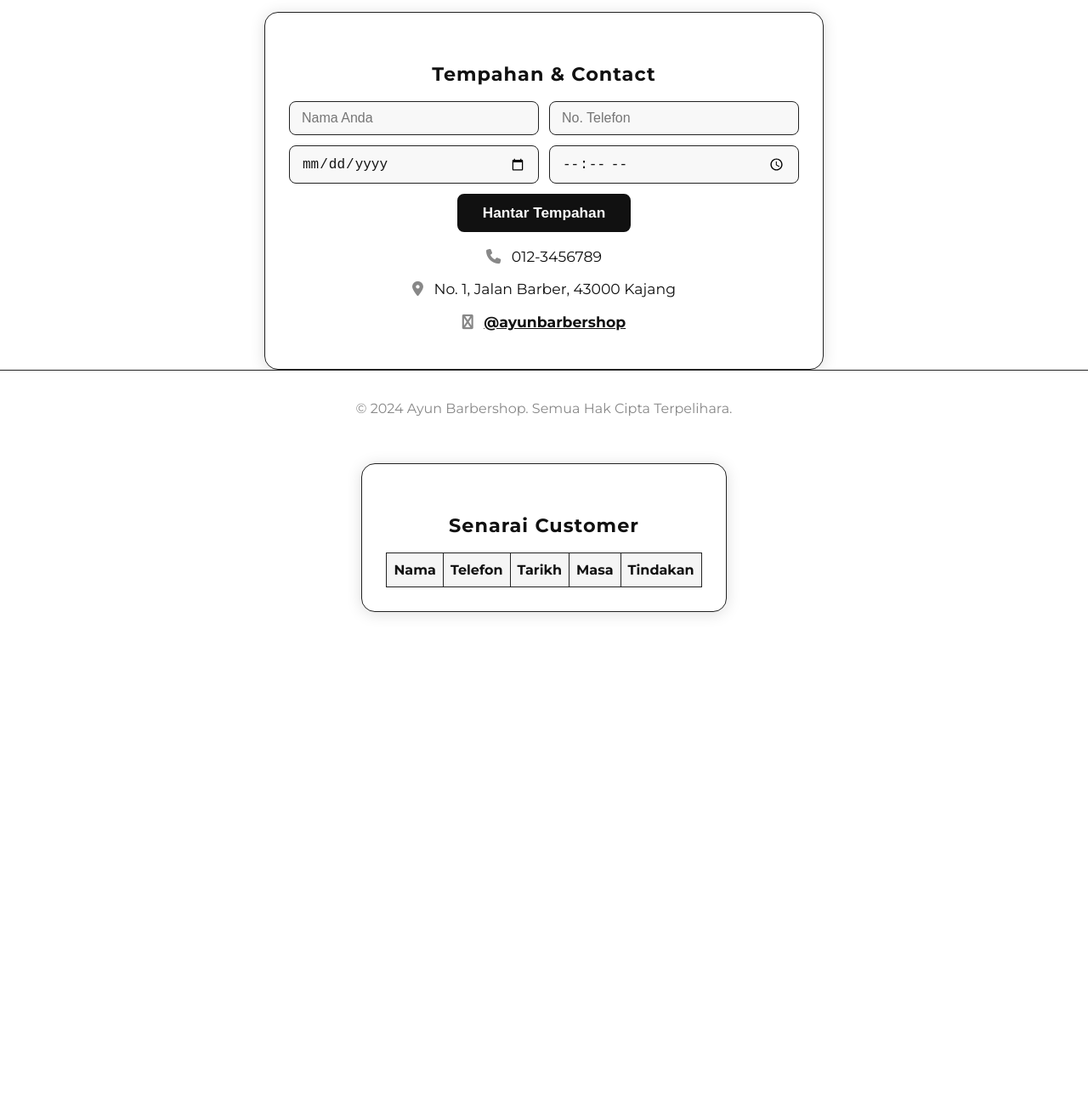
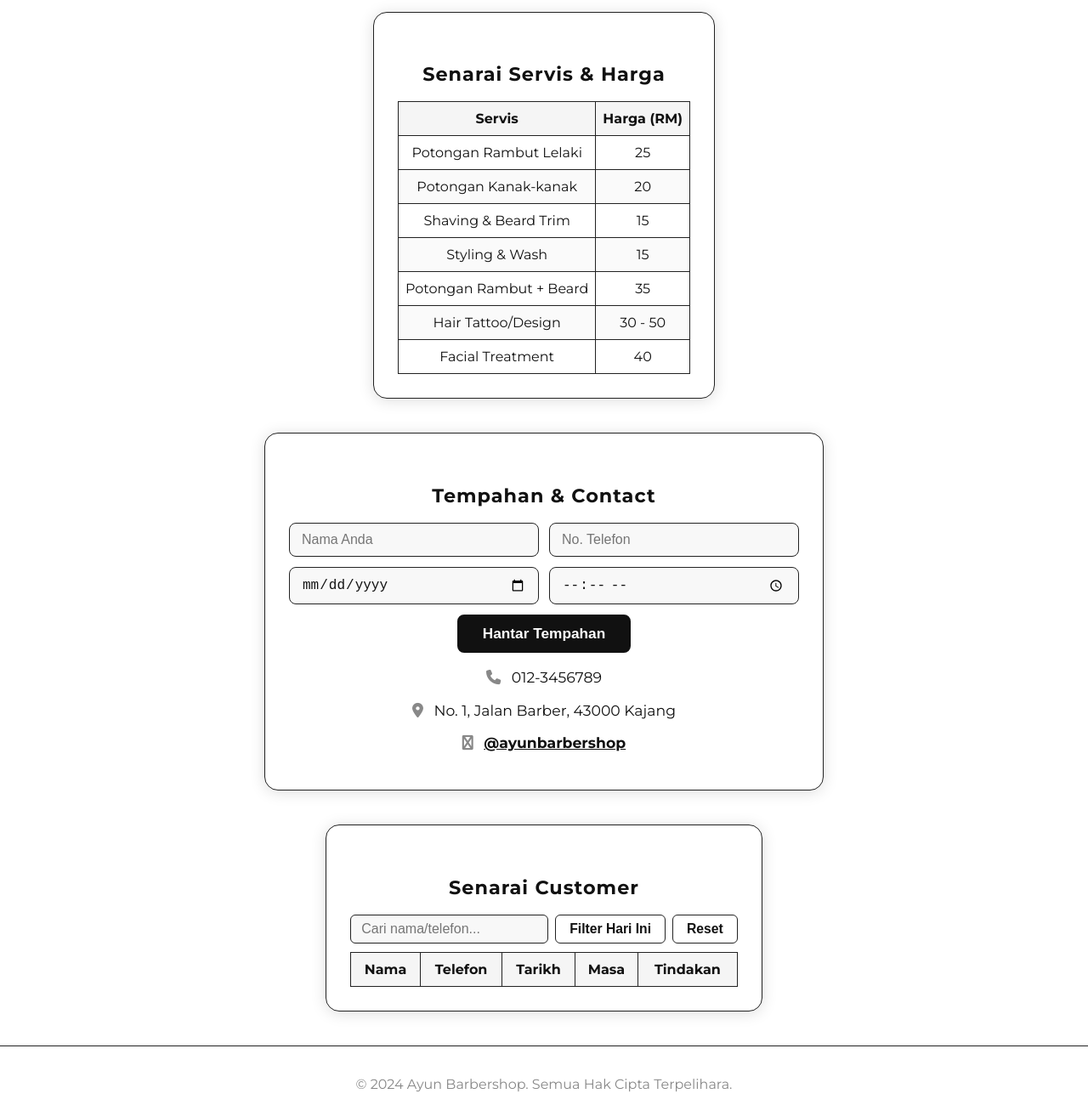
Before and after one commit to msaifulamirul/barbershop, a plain HTML site: page index.html in a window 1280 px wide. Shown: the part 1365-2665 px from the top of the page at 85% size. Before the commit the page ends 2125 px from the top, so only its background shows below. Drawn offline with nearby package versions, Linux system fonts and the light colour scheme.

Commit message:
Add service price table, customer search & filter to website

```diff
--- a/index.html
+++ b/index.html
@@ -43,6 +43,26 @@
       <li><i class="fa-solid fa-child"></i> Potongan Kanak-kanak</li>
     </ul>
   </div>
+  <div class="service-price-section">
+    <h3>Senarai Servis & Harga</h3>
+    <table class="service-price-table">
+      <thead>
+        <tr>
+          <th>Servis</th>
+          <th>Harga (RM)</th>
+        </tr>
+      </thead>
+      <tbody>
+        <tr><td>Potongan Rambut Lelaki</td><td>25</td></tr>
+        <tr><td>Potongan Kanak-kanak</td><td>20</td></tr>
+        <tr><td>Shaving & Beard Trim</td><td>15</td></tr>
+        <tr><td>Styling & Wash</td><td>15</td></tr>
+        <tr><td>Potongan Rambut + Beard</td><td>35</td></tr>
+        <tr><td>Hair Tattoo/Design</td><td>30 - 50</td></tr>
+        <tr><td>Facial Treatment</td><td>40</td></tr>
+      </tbody>
+    </table>
+  </div>
   <div class="contact-section" id="contact">
     <h3>Tempahan & Contact</h3>
     <form class="booking-form" autocomplete="off">
@@ -58,11 +78,13 @@
       <p><i class="fa-solid fa-instagram"></i> <a href="#" style="color:#111;">@ayunbarbershop</a></p>
     </div>
   </div>
-  <div class="footer">
-    &copy; 2024 Ayun Barbershop. Semua Hak Cipta Terpelihara.
-  </div>
   <div class="customer-list-section">
     <h3>Senarai Customer</h3>
+    <div class="customer-list-controls">
+      <input type="text" id="customer-search" placeholder="Cari nama/telefon..." />
+      <button id="customer-filter-btn">Filter Hari Ini</button>
+      <button id="customer-reset-btn">Reset</button>
+    </div>
     <table class="customer-table">
       <thead>
         <tr>
@@ -78,6 +100,9 @@
       </tbody>
     </table>
   </div>
+  <div class="footer">
+    &copy; 2024 Ayun Barbershop. Semua Hak Cipta Terpelihara.
+  </div>
   <script src="https://cdn.jsdelivr.net/npm/@supabase/supabase-js"></script>
   <script>
     const SUPABASE_URL = 'https://cgbyvgqmsjsrgqmihdas.supabase.co';
--- a/testing.css
+++ b/testing.css
@@ -502,3 +502,83 @@ body {
   .customer-list-section { padding: 12px 2px; }
   .customer-table th, .customer-table td { font-size: 0.92rem; padding: 6px 2px; }
 }
+
+.service-price-section {
+  max-width: 600px;
+  margin: 40px auto 0 auto;
+  background: var(--secondary);
+  border-radius: 16px;
+  box-shadow: 0 2px 18px #1112;
+  padding: 36px 28px 28px 28px;
+  text-align: center;
+  border: 1.5px solid var(--border);
+}
+.service-price-section h3 {
+  font-size: 1.4rem;
+  color: var(--primary);
+  margin-bottom: 18px;
+  font-weight: 700;
+  letter-spacing: 1px;
+}
+.service-price-table {
+  width: 100%;
+  border-collapse: collapse;
+  margin-top: 10px;
+  background: var(--secondary);
+}
+.service-price-table th, .service-price-table td {
+  border: 1px solid var(--border);
+  padding: 10px 8px;
+  font-size: 1rem;
+  color: var(--primary);
+}
+.service-price-table th {
+  background: #f5f5f5;
+  font-weight: 700;
+}
+.service-price-table tr:nth-child(even) {
+  background: #fafafa;
+}
+.customer-list-controls {
+  display: flex;
+  justify-content: flex-end;
+  align-items: center;
+  gap: 8px;
+  margin-bottom: 10px;
+}
+.customer-list-controls input[type="text"] {
+  padding: 7px 12px;
+  border-radius: 6px;
+  border: 1.2px solid var(--border);
+  font-size: 1rem;
+  background: #f8f8f8;
+  color: var(--primary);
+  outline: none;
+  min-width: 120px;
+  transition: border 0.18s;
+}
+.customer-list-controls input[type="text"]:focus {
+  border: 1.5px solid var(--accent);
+}
+.customer-list-controls button {
+  padding: 7px 16px;
+  border-radius: 6px;
+  border: 1.5px solid var(--border);
+  background: var(--secondary);
+  color: var(--primary);
+  font-size: 0.98rem;
+  font-weight: 600;
+  cursor: pointer;
+  transition: background 0.15s, color 0.15s, border 0.15s;
+}
+.customer-list-controls button:hover {
+  background: var(--primary);
+  color: var(--secondary);
+  border: 1.5px solid var(--accent);
+}
+@media (max-width: 600px) {
+  .service-price-section { padding: 18px 6px; }
+  .service-price-table th, .service-price-table td { font-size: 0.95rem; padding: 6px 2px; }
+  .customer-list-controls input[type="text"] { font-size: 0.92rem; }
+  .customer-list-controls button { font-size: 0.92rem; }
+}
--- a/testing.js
+++ b/testing.js
@@ -70,8 +70,24 @@ function getCustomers() {
 function saveCustomers(list) {
   localStorage.setItem('customerList', JSON.stringify(list));
 }
+let customerSearchTerm = '';
+let customerFilterToday = false;
+
 function renderCustomerList() {
-  const list = getCustomers();
+  let list = getCustomers();
+  // Filter ikut search
+  if (customerSearchTerm) {
+    const term = customerSearchTerm.toLowerCase();
+    list = list.filter(c =>
+      c.nama.toLowerCase().includes(term) ||
+      c.telefon.toLowerCase().includes(term)
+    );
+  }
+  // Filter ikut hari ini
+  if (customerFilterToday) {
+    const today = new Date().toISOString().slice(0, 10);
+    list = list.filter(c => c.tarikh === today);
+  }
   const tbody = document.getElementById('customer-list-body');
   tbody.innerHTML = '';
   list.forEach((c, i) => {
@@ -149,4 +165,29 @@ document.addEventListener('DOMContentLoaded', function() {
       }
     });
   }
+
+  // Search & filter event
+  const searchInput = document.getElementById('customer-search');
+  if (searchInput) {
+    searchInput.addEventListener('input', function() {
+      customerSearchTerm = this.value;
+      renderCustomerList();
+    });
+  }
+  const filterBtn = document.getElementById('customer-filter-btn');
+  if (filterBtn) {
+    filterBtn.addEventListener('click', function() {
+      customerFilterToday = true;
+      renderCustomerList();
+    });
+  }
+  const resetBtn = document.getElementById('customer-reset-btn');
+  if (resetBtn) {
+    resetBtn.addEventListener('click', function() {
+      customerSearchTerm = '';
+      customerFilterToday = false;
+      if (searchInput) searchInput.value = '';
+      renderCustomerList();
+    });
+  }
 });
```
Also changed, not shown: 1 other file.
